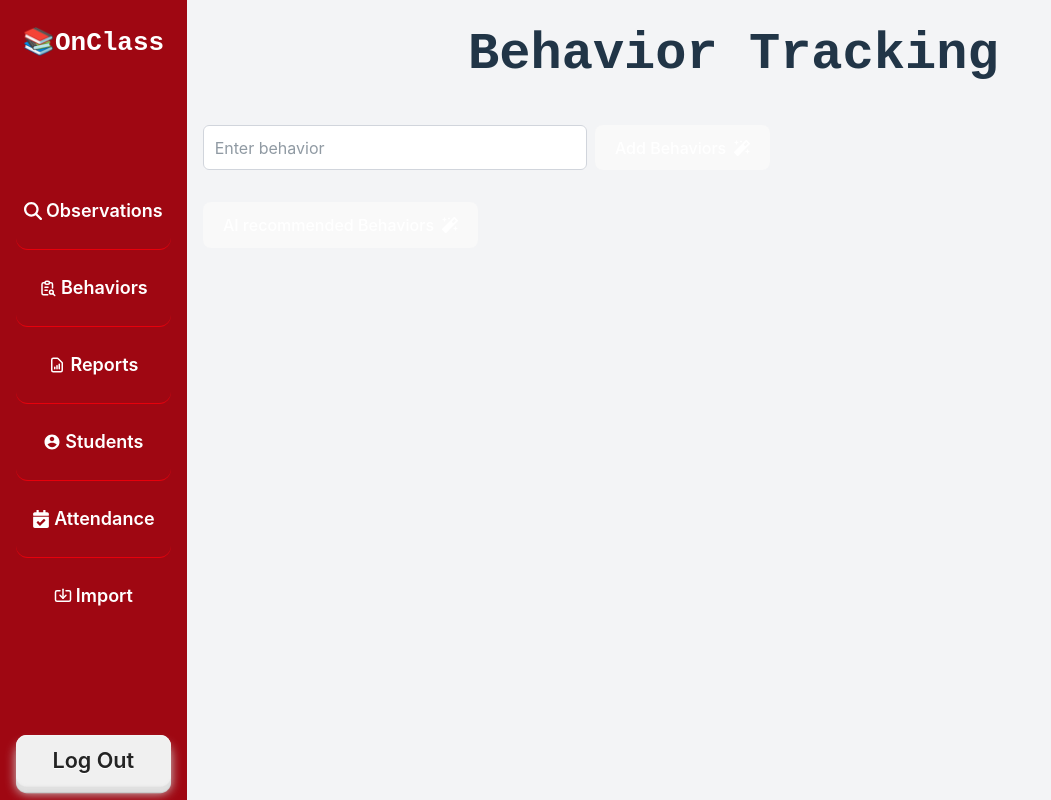
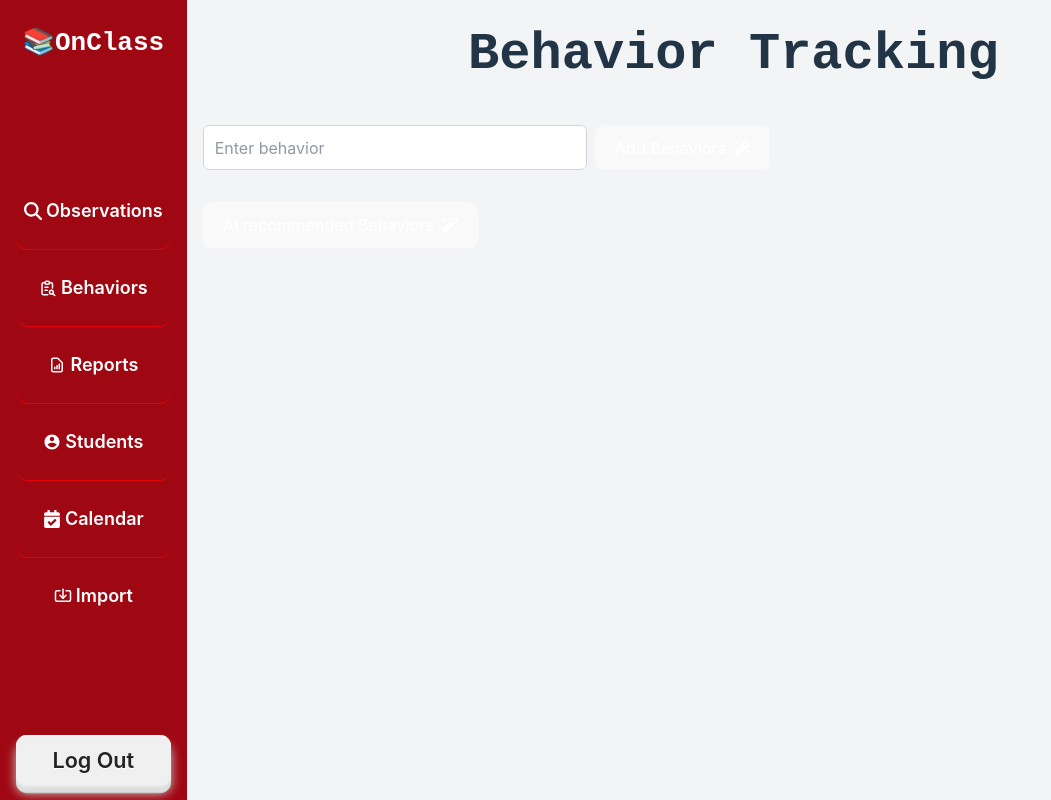
Before and after one commit to glowiep/Fullstack-FastAPI, a React (Vite) app in the folder frontend/: page /behaviors in a window 1280 px wide. Shown: the whole page, without its empty margins (0-1051 px from the left). Built offline with nearby package versions, Linux system fonts and the light colour scheme.

Commit message:
Change attendance to Calendar section

```diff
--- a/frontend/src/components/Sidebar.tsx
+++ b/frontend/src/components/Sidebar.tsx
@@ -17,7 +17,7 @@ const Sidebar = () => {
         { section: 'Reports', url: '/reports', icon: <HiOutlineDocumentReport /> },
         { section: 'Students', url: '/students', icon: <RiAccountCircleFill /> },
         // { section: 'Grades', url: '/grades', icon: <MdOutlineAccountBalance /> },
-        { section: 'Attendance', url: '/attendance', icon: <FaCalendarCheck /> },
+        { section: 'Calendar', url: '/calendar', icon: <FaCalendarCheck /> },
         { section: 'Import', url: '/import', icon: <LuImport /> },
     ];
 
--- a/frontend/src/routes.tsx
+++ b/frontend/src/routes.tsx
@@ -8,7 +8,7 @@ import BehaviorsSection from './sections/Behaviors';
 import ReportsSection from './sections/Reports';
 import ImportSection from './sections/Import';
 import StudentsSection from './sections/Students';
-import AttendanceSection from './sections/Attendance';
+import CalendarSection from './sections/Calendar';
 import App from './App';
 
 const router = createBrowserRouter([
@@ -25,7 +25,7 @@ const router = createBrowserRouter([
   { path: '/behaviors', element: <BehaviorsSection /> },
   { path: '/reports', element: <ReportsSection /> },
   { path: '/students', element: <StudentsSection /> },
-  { path: '/attendance', element: <AttendanceSection /> },
+  { path: '/calendar', element: <CalendarSection /> },
   { path: '/import', element: <ImportSection /> },
 
   // Catch-all route to redirect unknown paths to root
--- /dev/null
+++ b/frontend/src/sections/Calendar.tsx
@@ -0,0 +1,14 @@
+import Sidebar from "../components/Sidebar";
+
+const CalendarSection = () => {
+    return (
+        <div className="flex w-screen h-screen">
+            <Sidebar />
+            <div className="flex flex-col bg-gray-100 w-full">
+                <h1>Calendar</h1>
+            </div>
+        </div>
+    );
+};
+
+export default CalendarSection;
```
